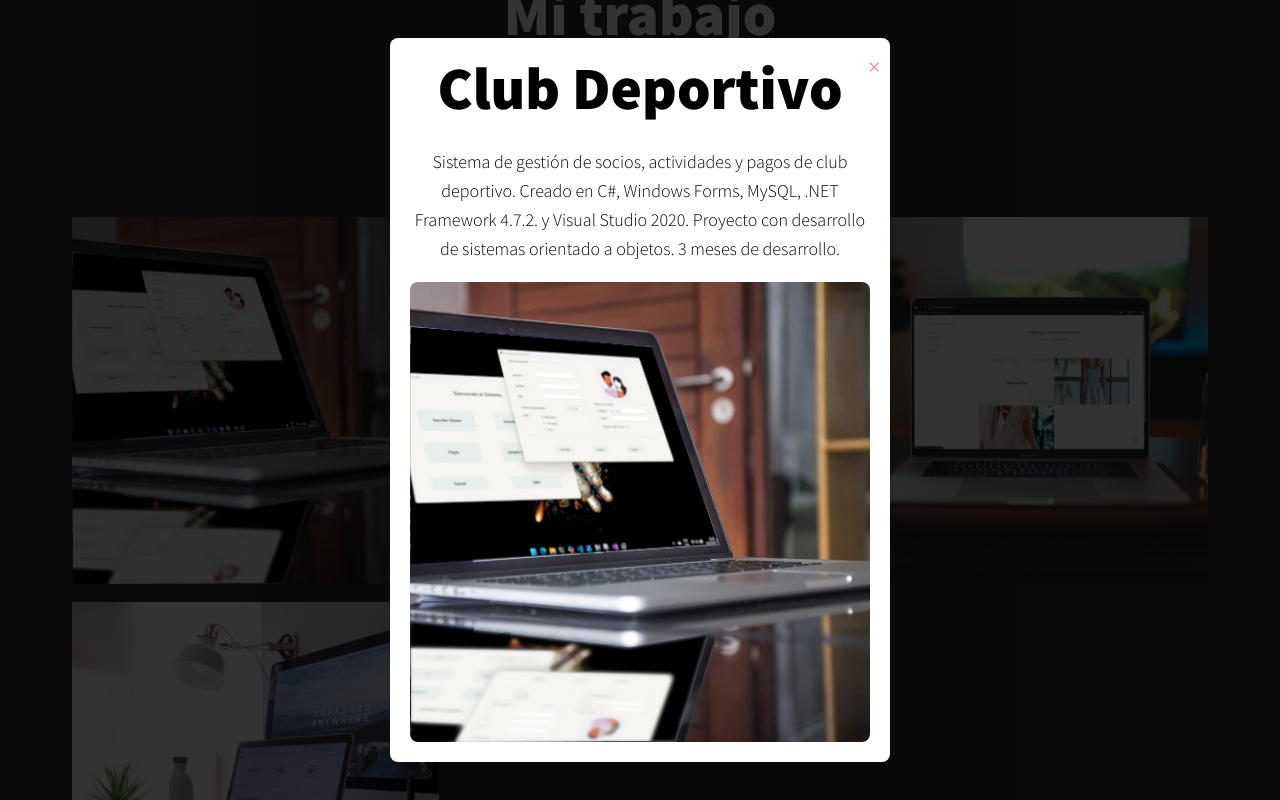
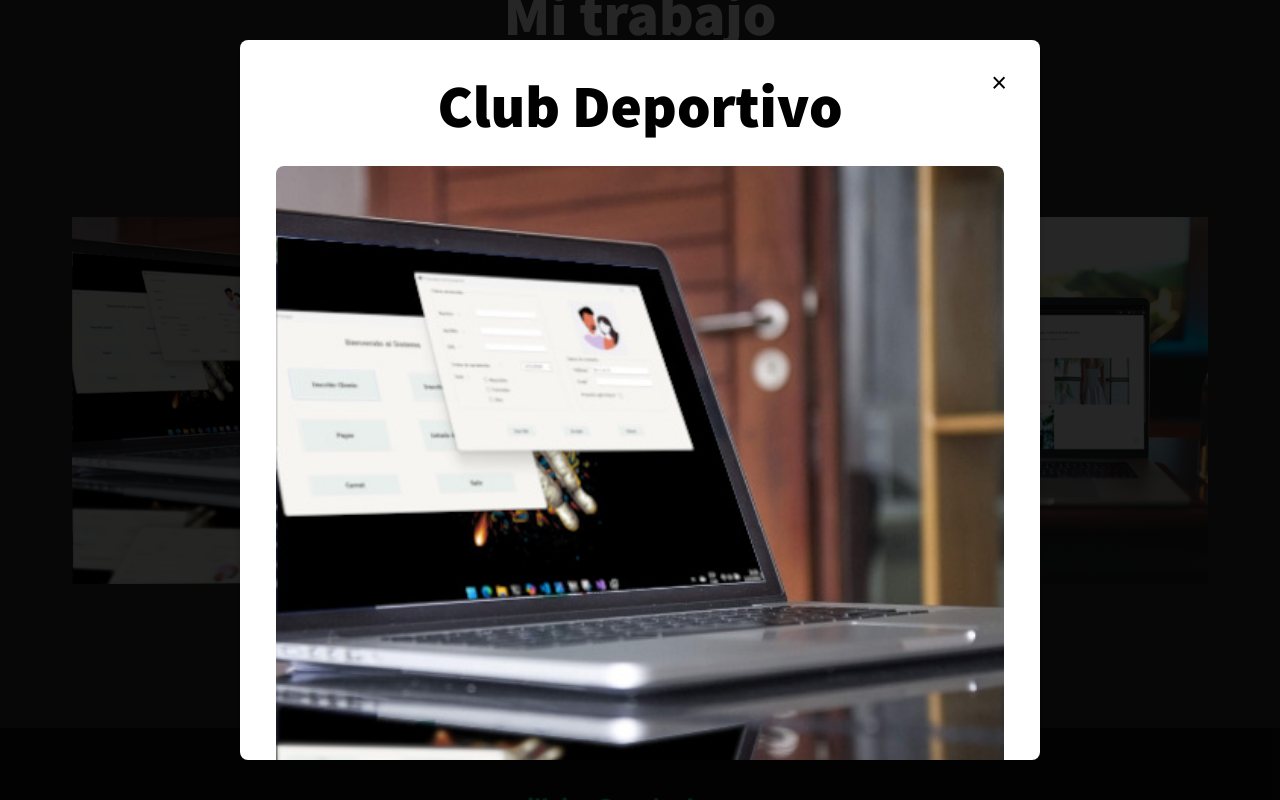
Before and after one commit to illeiva2/portfolio, a React (Vite) app: page / in a window 1280 px wide. Both pictures are taken after a click on the link 255 px from the left and 2432 px from the top of the page. Shown: the part 2032-2832 px from the top of the page. Built offline with nearby package versions, Linux system fonts and the light colour scheme.

Commit message:
feat: modify project modals

```diff
--- a/src/components/Modal.jsx
+++ b/src/components/Modal.jsx
@@ -1,32 +1,62 @@
 import PropTypes from 'prop-types';
 import '../css/index.css'; // Asegúrate de que la ruta sea correcta
 
-const Modal = ({ project, closeModal }) => {
-  const handleClickOutside = (e) => {
-    if (e.target.className === 'modal') {
-      closeModal();
-    }
-  };
+export default function Modal({ project, closeModal }) {
+  return (
+    <div className="modal-overlay" onClick={closeModal}>
+      <div className="modal-content" onClick={e => e.stopPropagation()}>
+        <button className="modal-close" onClick={closeModal}>×</button>
 
-  return (
-    <div className="modal" onClick={handleClickOutside}>
-      <div className="modal-content">
-        <span className="close-button" onClick={closeModal}>&times;</span>
-        <h2>{project.title}</h2>
-        <p>{project.description}</p>
-        <img src={project.image} alt={project.title} />
+        <div className="modal-header">
+          <h2>{project.title}</h2>
+          <img src={project.image} alt={project.title} />
+        </div>
+
+        <div className="modal-body">
+          <div className="project-info">
+            <p><strong>Cliente:</strong> {project.client}</p>
+            <p><strong>Enfoque:</strong> {project.focus}</p>
+            <p><strong>Plataforma:</strong> {project.platform}</p>
+          </div>
+
+          <div className="project-description">
+            <h3>Descripción del Proyecto</h3>
+            <p>{project.description}</p>
+          </div>
+
+          <div className="project-components">
+            <h3>Componentes Clave</h3>
+            {project.keyComponents.map((component, index) => (
+              <div key={index} className="component">
+                <h4>{component.title}</h4>
+                <p>{component.description}</p>
+              </div>
+            ))}
+          </div>
+
+          <div className="project-result">
+            <h3>Resultado</h3>
+            <p>{project.result}</p>
+          </div>
+        </div>
       </div>
     </div>
   );
-};
+}
 
 Modal.propTypes = {
   project: PropTypes.shape({
     title: PropTypes.string.isRequired,
     description: PropTypes.string.isRequired,
     image: PropTypes.string.isRequired,
+    client: PropTypes.string,
+    focus: PropTypes.string,
+    platform: PropTypes.string,
+    keyComponents: PropTypes.arrayOf(PropTypes.shape({
+      title: PropTypes.string,
+      description: PropTypes.string,
+    })),
+    result: PropTypes.string,
   }).isRequired,
   closeModal: PropTypes.func.isRequired,
 };
-
-export default Modal;
--- a/src/components/data.jsx
+++ b/src/components/data.jsx
@@ -1,23 +1,72 @@
 export const projects = [
   {
-    title: "Club Deportivo",
-    description: "Sistema de gestión de socios, actividades y pagos de club deportivo. Creado en C#, Windows Forms, MySQL, .NET Framework 4.7.2. y Visual Studio 2020. Proyecto con desarrollo de sistemas orientado a objetos. 3 meses de desarrollo.",
-    image: "images/portfolio-01.jpg",
+    "title": "Club Deportivo",
+    "image": "/images/portfolio-01.jpg",
+    "client": "Club Deportivo",
+    "description": "Este proyecto se centró en la creación de una plataforma web para el Club Deportivo, facilitando la gestión de eventos, inscripciones y comunicación con los miembros.",
+    "focus": "Gestión eficiente y comunicación efectiva",
+    "platform": ".NET 6",
+    "keyComponents": [
+      {
+        "title": "Gestión de Eventos",
+        "description": "Permite la creación, edición y seguimiento de eventos deportivos."
+      },
+      {
+        "title": "Inscripciones en Línea",
+        "description": "Facilita el proceso de inscripción para los miembros del club."
+      },
+      {
+        "title": "Comunicación con Miembros",
+        "description": "Herramientas integradas para la comunicación efectiva entre el club y sus miembros."
+      }
+    ],
+    "result": "La plataforma web desarrollada mejora significativamente la eficiencia en la gestión del club, optimizando la organización de eventos y la comunicación con los miembros."
   },
   {
-    title: "Amazing Events",
-    description: "Aplicación web para la gestión de eventos. Creado en MySQL, HTML, CSS, JavaScript, Bootstrap y Visual Studio Code. Proyecto con frontend y backend. 2 meses de desarrollo.",
-    image: "images/portfolio-06.png",
-  },
+    "title": "Amazing Events",
+    "image": "/images/portfolio-06.png",
+    "client": "Amazing Events Sports Club",
+    "description": "Desarrollo de una aplicación web dinámica para gestionar y mostrar eventos deportivos y culturales, permitiendo a los usuarios explorar eventos pasados y futuros, así como acceder a estadísticas detalladas de asistencia y rendimiento.",
+    "focus": "Experiencia de usuario intuitiva y gestión eficiente de datos",
+    "platform": "JavaScript, HTML5, CSS3, Bootstrap 5",
+    "keyComponents": [
+      {
+        "title": "Sistema de Filtrado Dinámico",
+        "description": "Implementación de filtros por categoría, lugar y búsqueda en tiempo real para una mejor navegación de eventos."
+      },
+      {
+        "title": "Panel de Estadísticas",
+        "description": "Desarrollo de un dashboard con métricas clave como porcentajes de asistencia y análisis de ingresos por categoría."
+      },
+      {
+        "title": "Diseño Responsive",
+        "description": "Interfaz adaptativa que garantiza una experiencia fluida en cualquier dispositivo."
+      },
+      {
+        "title": "Gestión de Datos",
+        "description": "Sistema eficiente para manejar información de eventos pasados y futuros, incluyendo capacidad, asistencia y precios."
+      }
+    ],
+    "result": "Una plataforma web moderna y funcional que simplifica la gestión y visualización de eventos deportivos, mejorando la experiencia tanto para administradores como para usuarios finales. El sistema proporciona análisis estadísticos valiosos y una interfaz intuitiva para la exploración de eventos."
+},
   // Añade títulos y descripciones para los demás proyectos
   {
-    title: "Proyecto 3",
-    description: "Descripción del proyecto 3",
-    image: "images/portfolio-05.png",
+    "title": "Laura Beuchel Vestidos",
+    "image": "/images/portfolio-05.png",
+    "client": "Laura Beuchel",
+    "description": "Este proyecto se centró en la creación de un sitio web para Laura Beuchel, una talentosa diseñadora y creadora de vestidos para 15 años, eventos y casamientos.",
+    "focus": "Inclusión y elegancia clásica",
+    "platform": "Adobe Portfolio",
+    "keyComponents": [
+      {
+        "title": "Diseño Visual",
+        "description": "Elegante y moderno, con una navegación intuitiva."
+      },
+      {
+        "title": "Textos y Slogans",
+        "description": "Creación de contenido original que resalta la filosofía y el estilo de la diseñadora."
+      },
+    ],
+    "result": "El sitio web creado no solo sirve como un escaparate virtual de las creaciones de Laura Beuchel, sino que también refuerza su marca personal y su compromiso con la moda inclusiva y elegante."
   },
-  {
-    title: "Proyecto 4",
-    description: "Descripción del proyecto 4",
-    image: "images/portfolio-04.jpg",
-  }
 ];
--- a/src/css/index.css
+++ b/src/css/index.css
@@ -537,3 +537,82 @@ header {
   color: var(--clr-dark);
   opacity: 1;
 }
+
+/* New modal styles */
+.modal-overlay {
+  position: fixed;
+  top: 0;
+  left: 0;
+  right: 0;
+  bottom: 0;
+  background: rgba(0, 0, 0, 0.85);
+  display: flex;
+  justify-content: center;
+  align-items: center;
+  z-index: 1000;
+}
+
+.modal-content {
+  background: var(--clr-light);
+  padding: 2em;
+  border-radius: 8px;
+  max-width: 800px;
+  max-height: 90vh;
+  overflow-y: auto;
+  position: relative;
+}
+
+.modal-close {
+  position: absolute;
+  right: 1em;
+  top: 1em;
+  background: none;
+  border: none;
+  font-size: 1.5em;
+  cursor: pointer;
+}
+
+.modal-header {
+  margin-bottom: 2em;
+  text-align: center;
+}
+
+.modal-header img {
+  max-width: 100%;
+  height: auto;
+  margin: 1em 0;
+}
+
+.project-info {
+  margin-bottom: 2em;
+  padding: 1em;
+  background: var(--clr-dark);
+  border-radius: 4px;
+}
+
+.project-components .component {
+  margin-bottom: 1em;
+  padding-bottom: 1em;
+  border-bottom: 1px solid var(--clr-dark);
+  color: #000;
+}
+
+.project-components h3 {
+  color: #000;
+}
+
+.project-result {
+  margin-top: 2em;
+  padding: 1em;
+  background: var(--clr-accent);
+  color: var(--clr-dark);
+  border-radius: 4px;
+}
+
+.project-description {
+  color: #000;
+}
+
+.project-info p {
+  color: var(--clr-light);
+}
```
